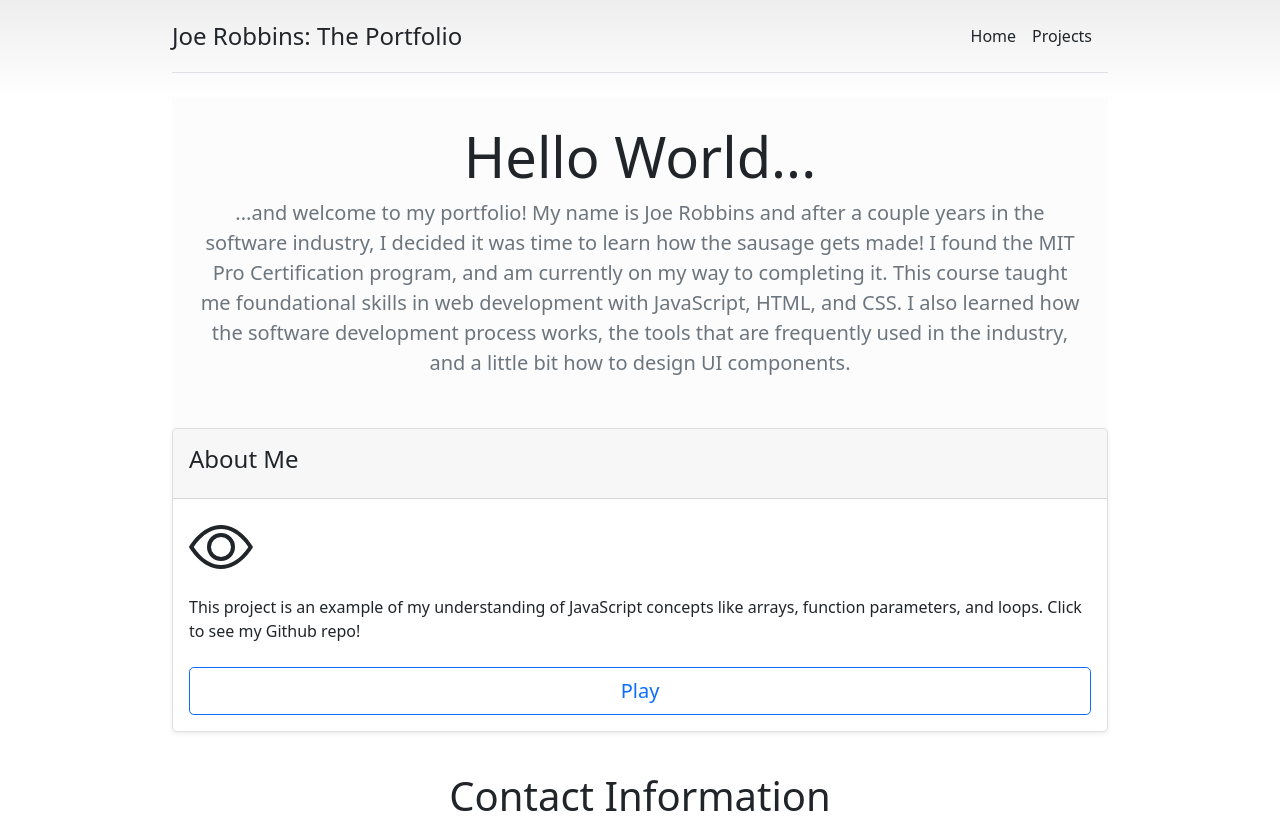
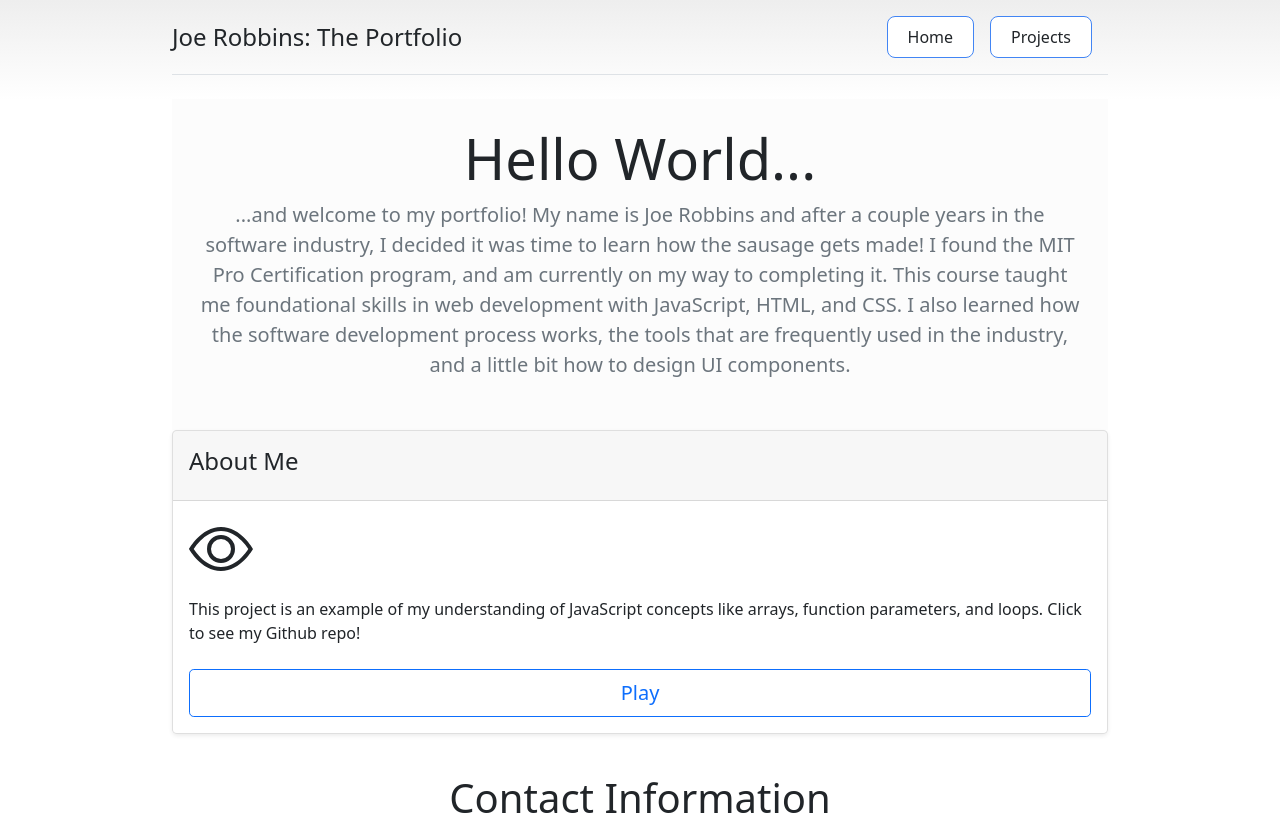
Before and after one commit to joerobbins3/joerobbins3, a plain HTML site: page index.html in a window 1280 px wide. Shown: the top 825 px of the page. Drawn offline with nearby package versions, Linux system fonts and the light colour scheme; files that its build step writes are made by us from their sources.

Commit message:
nav link button color

```diff
--- a/styles.css
+++ b/styles.css
@@ -1,7 +1,21 @@
 body {
     background-image: linear-gradient(180deg, #eee, #fff 100px, #fff);
   }
-
+  a:link, a:visited {
+    background-color: white;
+    color: black;
+    border: 1px solid rgb(66, 133, 244);
+    padding: 10px 20px;
+    text-align: center;
+    text-decoration: none;
+    display: inline-block;
+    border-radius: 8px;
+  }
+  a:hover, a:active {
+    background-color: rgb(66, 133, 244);
+    color: white;
+    border-radius: 8px;
+  }
   .container {
     max-width: 960px;
   }
```
